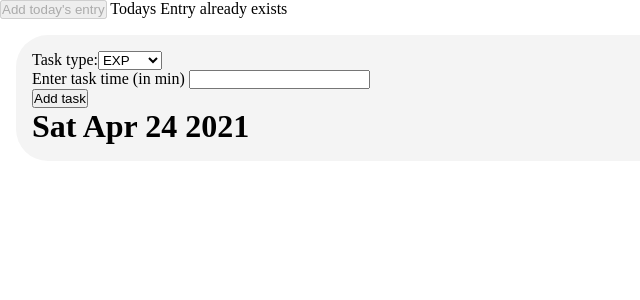
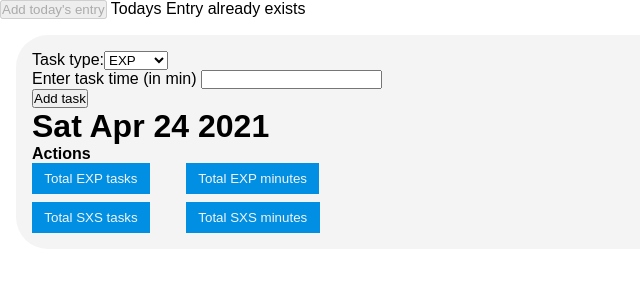
Before and after one commit to iam-Akshat/lb-tasks-counter, a React (Create React App) app: page / in a window 1280 px wide. Both pictures are taken after a click on the button "Add today's entry". Shown: the top 300 px of the page, without its empty margins (0-640 px from the left). Built offline with nearby package versions, Linux system fonts and the light colour scheme.

Commit message:
add copy stats options

```diff
--- a/src/components/App.css
+++ b/src/components/App.css
@@ -2,6 +2,7 @@
   padding: 0;
   margin: 0;
   box-sizing: border-box;
+  font-family: sans-serif;
 }
 .entry {
   height: 100%;
@@ -46,3 +47,35 @@
   background-color: rgb(255, 114, 114);
   transform: scale(1.2);
 }
+.actions_holder{
+  display: grid;
+  grid-template-columns: 1fr 1fr;
+  width: 300px;
+  gap:0.5rem;
+}
+.actions_holder button{
+  padding: 0.5rem 0.77rem;
+  background-color: #008fe2;
+  transition: all 0.2 ease-in;
+  color: #f4f4f4;
+  border: none;
+}
+.actions_holder button:active{
+  background-color: #000000;
+}
+.copy_msg{
+  color: #f4f4f4;
+  background-color: #008fe2;
+  margin: 1rem 0;
+  padding: 0.5rem 0.7rem;
+  width: 200px;
+  animation: forwards fade-in 0.3s ease-in-out;
+}
+@keyframes fade-in {
+  0%{
+    opacity: 0;
+  }
+  100%{
+    opacity: 1;
+  }
+}
--- a/src/components/Entry.jsx
+++ b/src/components/Entry.jsx
@@ -1,11 +1,12 @@
 import AddTask from "./addTask";
+import TaskActions from "./TaskActions";
 import TaskList from "./TaskList"
 
 const Entry = ({ tasks, id, date }) => {
     return (<>
         <div className="entry" key={id}>
             <AddTask entryId={id} />
-            <h1>{date}</h1>
+            <h1>{date}</h1> <TaskActions entryId={id} />
             <TaskList tasks={tasks} entryId={id} />
         </div>
     </>
--- /dev/null
+++ b/src/components/TaskActions.js
@@ -0,0 +1,81 @@
+import { useState } from "react";
+import { useSelector } from "react-redux"
+
+
+const countMinOrTasks = (taskType, numOrMin, tasks) => {
+    const isMin = "min" === numOrMin
+    const expTasks = tasks.filter(task => task.type === taskType);
+    const result = expTasks.reduce((count, curTask) => {
+        if (isMin) {
+            count += curTask.count * +curTask.duration
+            return count;
+        }
+        count += curTask.count;
+        return count;
+    }, 0);
+    return result;
+}
+const TaskActions = ({ entryId }) => {
+    const [showCopied,setShowCopied] = useState(false);
+    const entries = useSelector((state) => state.entries.entries);
+    const currentEntryTasks = entries.filter(entry => entry.id === entryId)[0].tasks;
+
+    const copy = (target) => {
+        setShowCopied(true)
+        setTimeout(()=>{
+            setShowCopied(false)
+        },1000)
+        switch (target.dataset.action) {
+            case 'expTasks': {
+                const expTasks = countMinOrTasks("EXP", "num", currentEntryTasks)
+                return navigator.clipboard.writeText(expTasks);
+            }
+            case 'expMin': {
+                const expTasks = countMinOrTasks("EXP", "min", currentEntryTasks)
+                return navigator.clipboard.writeText(expTasks);
+            }
+            case 'sxsTasks': {
+                const expTasks = countMinOrTasks("SXS", "num", currentEntryTasks)
+                return navigator.clipboard.writeText(expTasks);
+            }
+            case 'sxsMin': {
+                const expTasks = countMinOrTasks("SXS", "min", currentEntryTasks)
+                return navigator.clipboard.writeText(expTasks);
+            }
+            default:
+                break;
+        }
+    }
+
+    return (
+        <>
+        <h4>Actions</h4>
+        {showCopied && <div className="copy_msg">Copied to clipboard</div>}
+            <div className="actions_holder">
+            <div>
+                <button type="submit" onClick={(e) => { copy(e.target) }} data-action="expTasks">
+                    Total EXP tasks
+                </button>
+            </div>
+            <div>
+                <button type="submit" onClick={(e) => { copy(e.target) }} data-action="expMin">
+                    Total EXP minutes
+                </button>
+            </div>
+            <div>
+                <button type="submit" onClick={(e) => { copy(e.target) }} data-action="sxsTasks">
+                    Total SXS tasks
+                </button>
+            </div>
+            <div>
+                <button type="submit" onClick={(e) => { copy(e.target) }} data-action="sxsMin">
+                    Total SXS minutes
+                </button>
+            </div>
+        </div>
+        </>
+
+    )
+}
+
+export default TaskActions;
```
